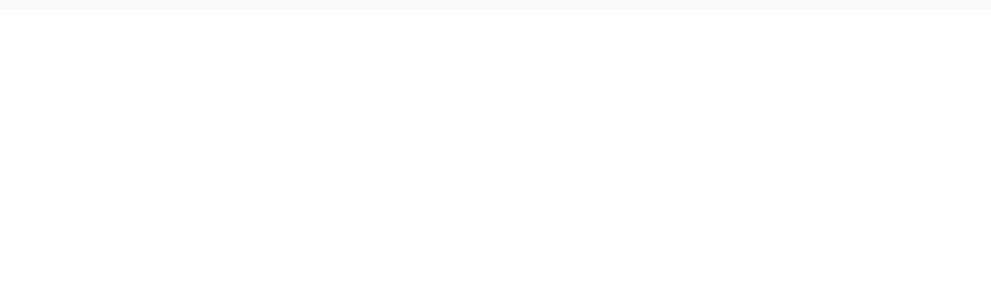
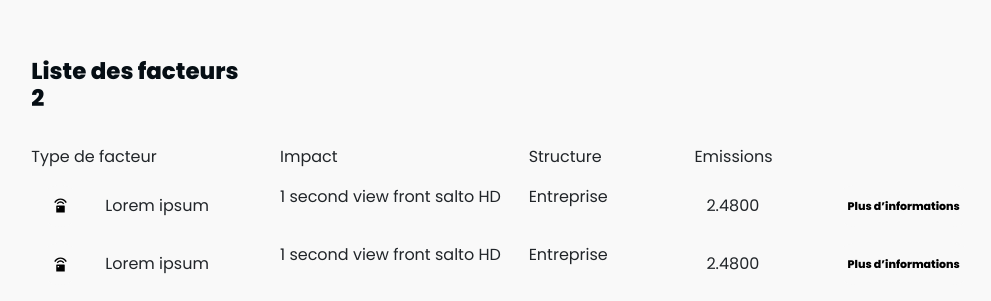
Before and after one commit to Hafizbali315/kabuan-fiverr, a React (Create React App) app: page /reports/add-report in a window 1280 px wide. Shown: the part 1695-1996 px from the top of the page, without its empty margins (230-1221 px from the left). Before the commit the page ends 1705 px from the top, so only its background shows below. Built offline with nearby package versions, Linux system fonts and the light colour scheme.

Commit message:
Add-Report page completed

```diff
--- /dev/null
+++ b/src/components/FactorsListCard.js
@@ -0,0 +1,30 @@
+import FactorsIcon from '../images/delete_icon.svg'
+
+const FactorsListCard = () => {
+	return (
+		<div className="row my-3 factors_card">
+			<div className="col-3" style={{ display: 'flex', flexDirection: 'row', alignItems: 'center' }}>
+				<div className="icon_contaniner mx-2">
+					<img src={FactorsIcon} alt="img" />
+				</div>
+				<span className="px-3">Lorem ipsum</span>
+			</div>
+			<div className="col-3">1 second view front salto HD</div>
+			<div className="col-2">Entreprise</div>
+			<div className="col-4">
+				<div className="row">
+					<div className="col-5" style={{ display: 'flex', alignItems: 'center' }}>
+						2.4800
+					</div>
+					<div className="col-7" style={{ float: 'right' }}>
+						<button className="custom_btn" style={{ backgroundColor: '#F9F9F9', color: '#000000' }}>
+							Plus d’informations
+						</button>
+					</div>
+				</div>
+			</div>
+		</div>
+	)
+}
+
+export default FactorsListCard
--- a/src/components/SingleReportCard.js
+++ b/src/components/ReportListCard.js
@@ -1,9 +1,9 @@
 import { Link } from 'react-router-dom'
 import LayoutLine from '../images/perimeter.svg'
 
-const SingleReportCard = ({ reportName, editor, protocol, emissions }) => {
+const ReportListCard = ({ reportName, editor, protocol, emissions }) => {
 	return (
-		<div className="row mt-4 report_card">
+		<div className="row mt-4 reports_card">
 			<div className="col-4" style={{ display: 'flex', flexDirection: 'row', alignItems: 'center' }}>
 				<div className="icon_contaniner mx-2">
 					<img src={LayoutLine} alt="img" />
@@ -31,4 +31,4 @@
 	)
 }
 
-export default SingleReportCard
+export default ReportListCard
--- a/src/pages/addReport.js
+++ b/src/pages/addReport.js
@@ -6,6 +6,7 @@
 import BarChart from '../components/BarChart'
 import ByTypeCard from '../components/ByTypeCard'
 import ArrowChart from '../components/ArrowChart'
+import FactorsListCard from '../components/FactorsListCard'
 
 const AddReport = () => {
 	return (
@@ -80,6 +81,23 @@
 					<ArrowChart />
 				</div>
 			</div>
+
+			{/* List of Factors */}
+			<div className="row mt-5 reports_list">
+				<h1>
+					Liste des facteurs <div className="total_reports">2</div>
+				</h1>
+			</div>
+
+			<div className="row mt-4 factors_list_headeings">
+				<div className="col-lg-3">Type de facteur</div>
+				<div className="col-lg-3">Impact</div>
+				<div className="col-lg-2">Structure</div>
+				<div className="col-lg-4">Emissions</div>
+			</div>
+
+			<FactorsListCard />
+			<FactorsListCard />
 		</div>
 	)
 }
--- a/src/pages/reports.js
+++ b/src/pages/reports.js
@@ -1,6 +1,6 @@
 import { Link } from 'react-router-dom'
 import ProfileDropdown from '../components/ProfileDropdown'
-import SingleReportCard from '../components/SingleReportCard'
+import ReportListCard from '../components/ReportListCard'
 import MenuLineImg from '../images/menulines.svg'
 import SearchIcon from '../images/search_icon.svg'
 import SmileyImg from '../images/smiley.svg'
@@ -46,11 +46,11 @@
 				<div className="col-lg-4">Emissions</div>
 			</div>
 
-			<SingleReportCard reportName="Paramètre digital" editor="Alexandre" protocol="GHG" emissions="2.4800" />
-			<SingleReportCard reportName="Bilan carbone annuel" editor="Nicolas" protocol="BC" emissions="2.4800" />
-			<SingleReportCard reportName="Rapport test" editor="Nicolas" protocol="ADEME" emissions="2.4800" />
-			<SingleReportCard reportName="Rapport physique" editor="Alexandre" protocol="GHG" emissions="2.4800" />
-			<SingleReportCard reportName="Rapport marketing" editor="Alexandre" protocol="ADEME" emissions="2.4800" />
+			<ReportListCard reportName="Paramètre digital" editor="Alexandre" protocol="GHG" emissions="2.4800" />
+			<ReportListCard reportName="Bilan carbone annuel" editor="Nicolas" protocol="BC" emissions="2.4800" />
+			<ReportListCard reportName="Rapport test" editor="Nicolas" protocol="ADEME" emissions="2.4800" />
+			<ReportListCard reportName="Rapport physique" editor="Alexandre" protocol="GHG" emissions="2.4800" />
+			<ReportListCard reportName="Rapport marketing" editor="Alexandre" protocol="ADEME" emissions="2.4800" />
 		</div>
 	)
 }
--- a/src/styles/addReport.css
+++ b/src/styles/addReport.css
@@ -64,3 +64,23 @@
 	align-items: center;
 	padding-top: 36px;
 }
+
+/*################# List of Factors #################*/
+.factors_list_headeings {
+	font-weight: 600;
+	font-size: 14.1298px;
+	color: #060e14;
+	opacity: 0.5;
+}
+
+.factors_card {
+	display: flex;
+	align-items: center;
+	height: 75px;
+	background: #ffffff;
+	border-radius: 3px;
+	font-weight: 600;
+	font-size: 13.0968px;
+	line-height: 23px;
+	color: #060e14;
+}
--- a/src/styles/reports.css
+++ b/src/styles/reports.css
@@ -56,7 +56,7 @@
 }
 
 /* Report Card */
-.report_card {
+.reports_card {
 	display: flex;
 	align-items: center;
 	height: 75px;
```
Also changed, not shown: src/images/delete_icon.svg (added).
